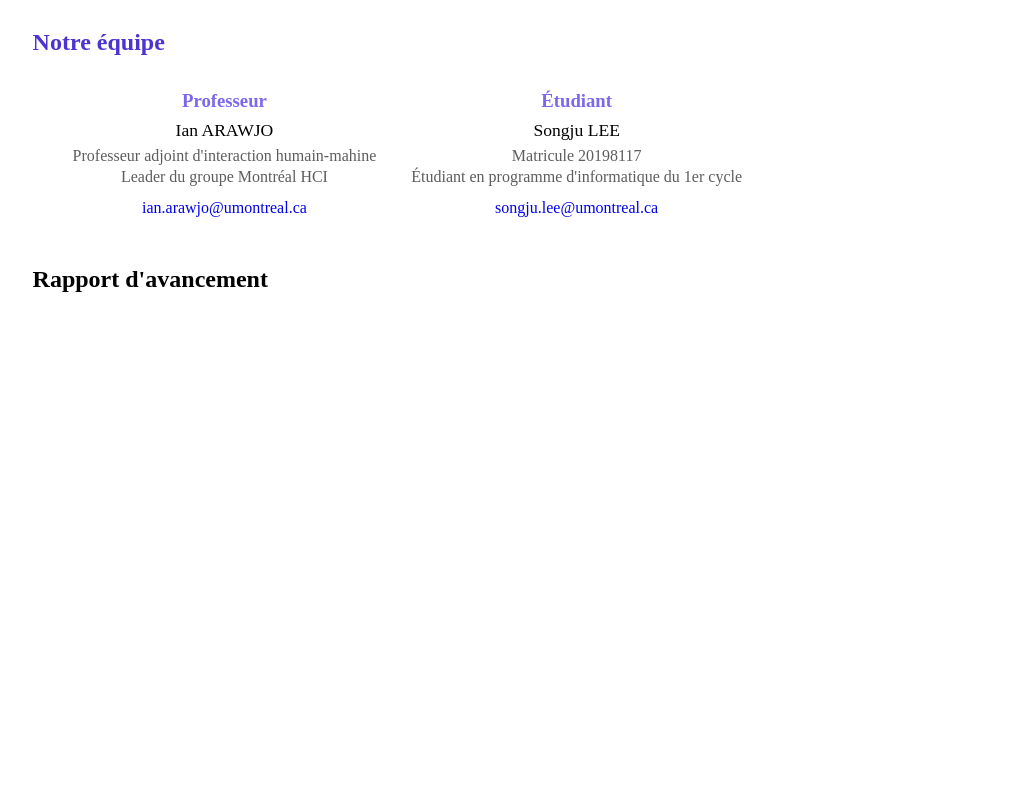
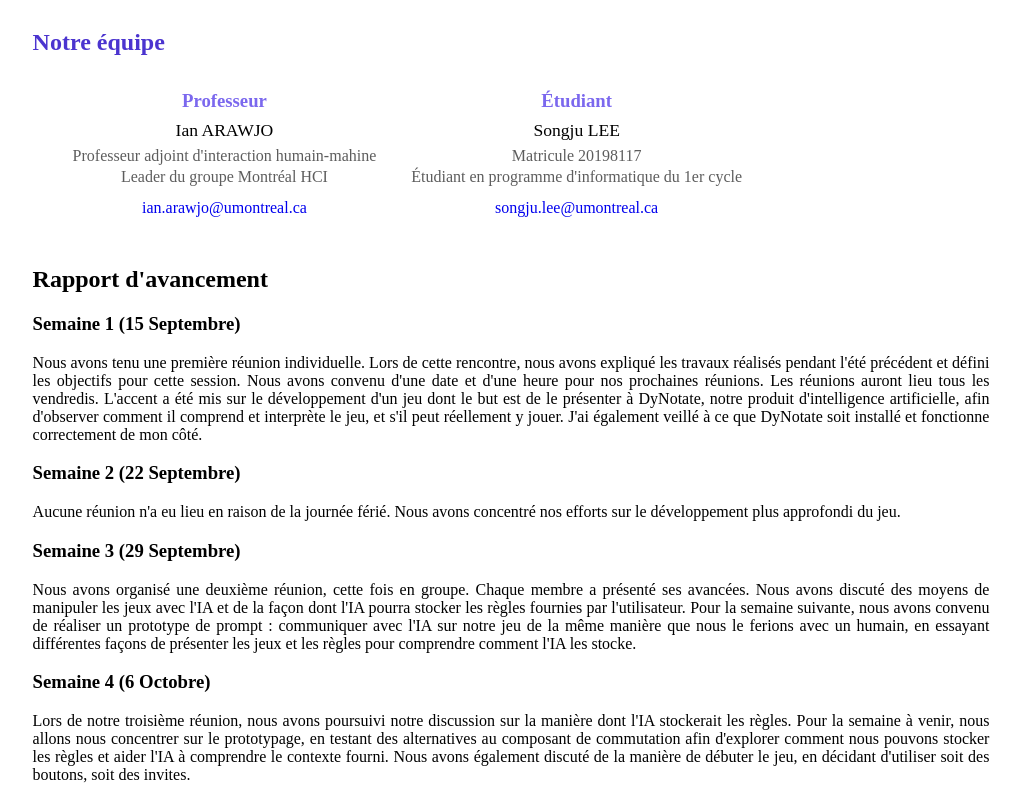
Before and after one commit to songju-lee/IFT3150, a plain HTML site: page index.html in a window 1280 px wide. Shown: the part 480-1280 px from the top of the page, without its empty margins (129-1150 px from the left). Before the commit the page ends 800 px from the top, so only its background shows below. Drawn offline with Linux system fonts and the light colour scheme.

Commit message:
Update index.html

```diff
--- a/index.html
+++ b/index.html
@@ -84,6 +84,10 @@
                 text-decoration: none ;
                 }
 
+        .plan{
+            text-align: justify;
+        }
+
     </style>
 </head>
 <body>
@@ -132,6 +136,24 @@
             </div>
             <div>
                 <h2>Rapport d'avancement</h2>
+                <div>
+                    <h3> Semaine 1 (15 Septembre)</h3>
+                    <p class = "plan">
+                        Nous avons tenu une première réunion individuelle. Lors de cette rencontre, nous avons expliqué les travaux réalisés pendant l'été précédent et défini les objectifs pour cette session. Nous avons convenu d'une date et d'une heure pour nos prochaines réunions. Les réunions auront lieu tous les vendredis. L'accent a été mis sur le développement d'un jeu dont le but est de le présenter à DyNotate, notre produit d'intelligence artificielle, afin d'observer comment il comprend et interprète le jeu, et s'il peut réellement y jouer. J'ai également veillé à ce que DyNotate soit installé et fonctionne correctement de mon côté.
+                    </p>
+                </div>
+                <div>
+                    <h3> Semaine 2 (22 Septembre) </h3>
+                    <P class = "plan">Aucune réunion n'a eu lieu en raison de la journée férié. Nous avons concentré nos efforts sur le développement plus approfondi du jeu.</P>
+                </div>
+                <div>
+                    <h3> Semaine 3 (29 Septembre)</h3>
+                    <p class="plan">Nous avons organisé une deuxième réunion, cette fois en groupe. Chaque membre a présenté ses avancées. Nous avons discuté des moyens de manipuler les jeux avec l'IA et de la façon dont l'IA pourra stocker les règles fournies par l'utilisateur. Pour la semaine suivante, nous avons convenu de réaliser un prototype de prompt : communiquer avec l'IA sur notre jeu de la même manière que nous le ferions avec un humain, en essayant différentes façons de présenter les jeux et les règles pour comprendre comment l'IA les stocke.</p>
+                </div>
+                <div>
+                    <h3> Semaine 4 (6 Octobre)</h3>
+                    <p class = "plan">Lors de notre troisième réunion, nous avons poursuivi notre discussion sur la manière dont l'IA stockerait les règles. Pour la semaine à venir, nous allons nous concentrer sur le prototypage, en testant des alternatives au composant de commutation afin d'explorer comment nous pouvons stocker les règles et aider l'IA à comprendre le contexte fourni. Nous avons également discuté de la manière de débuter le jeu, en décidant d'utiliser soit des boutons, soit des invites.</p>
+                </div>
             </div>
         </div>
     </main>
```
